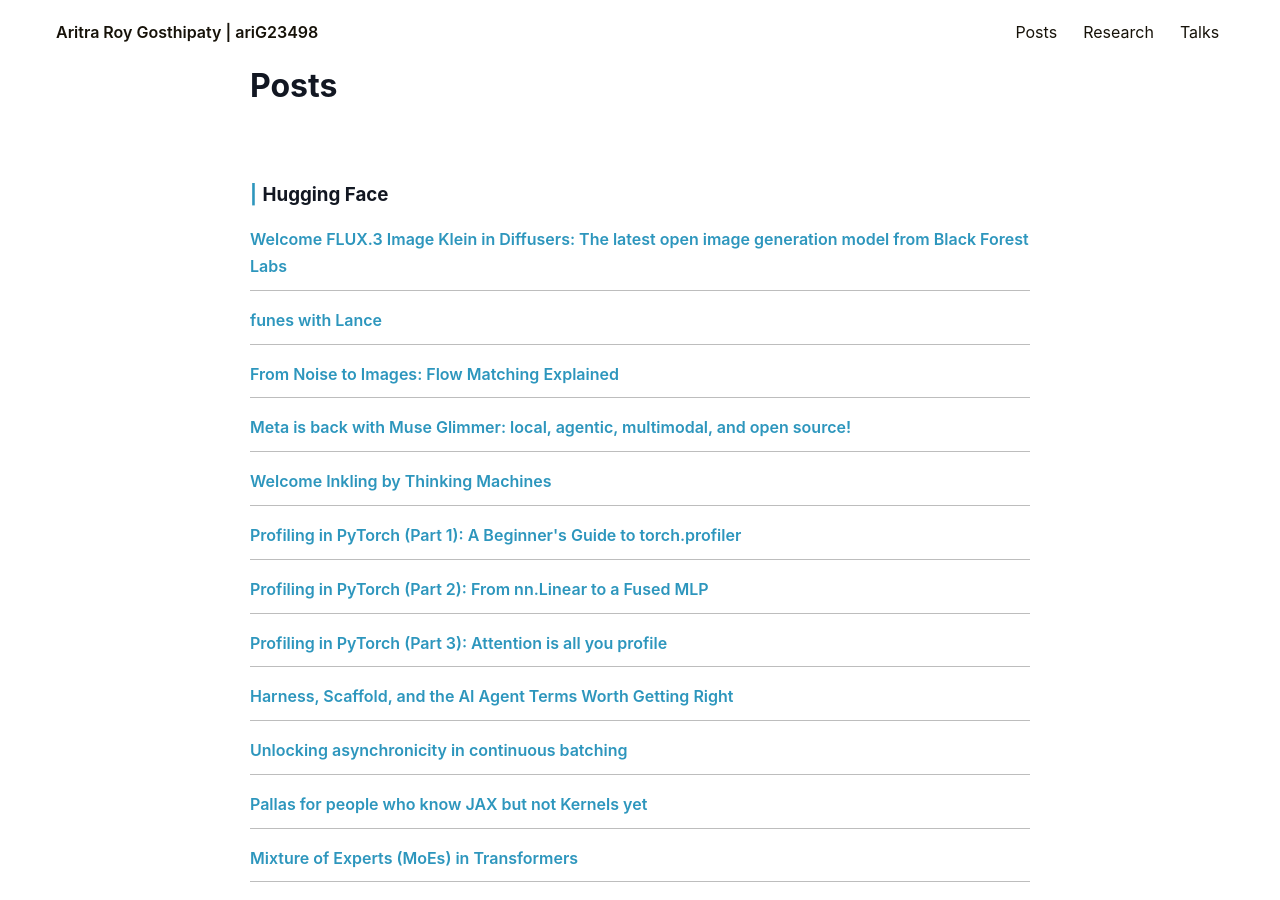
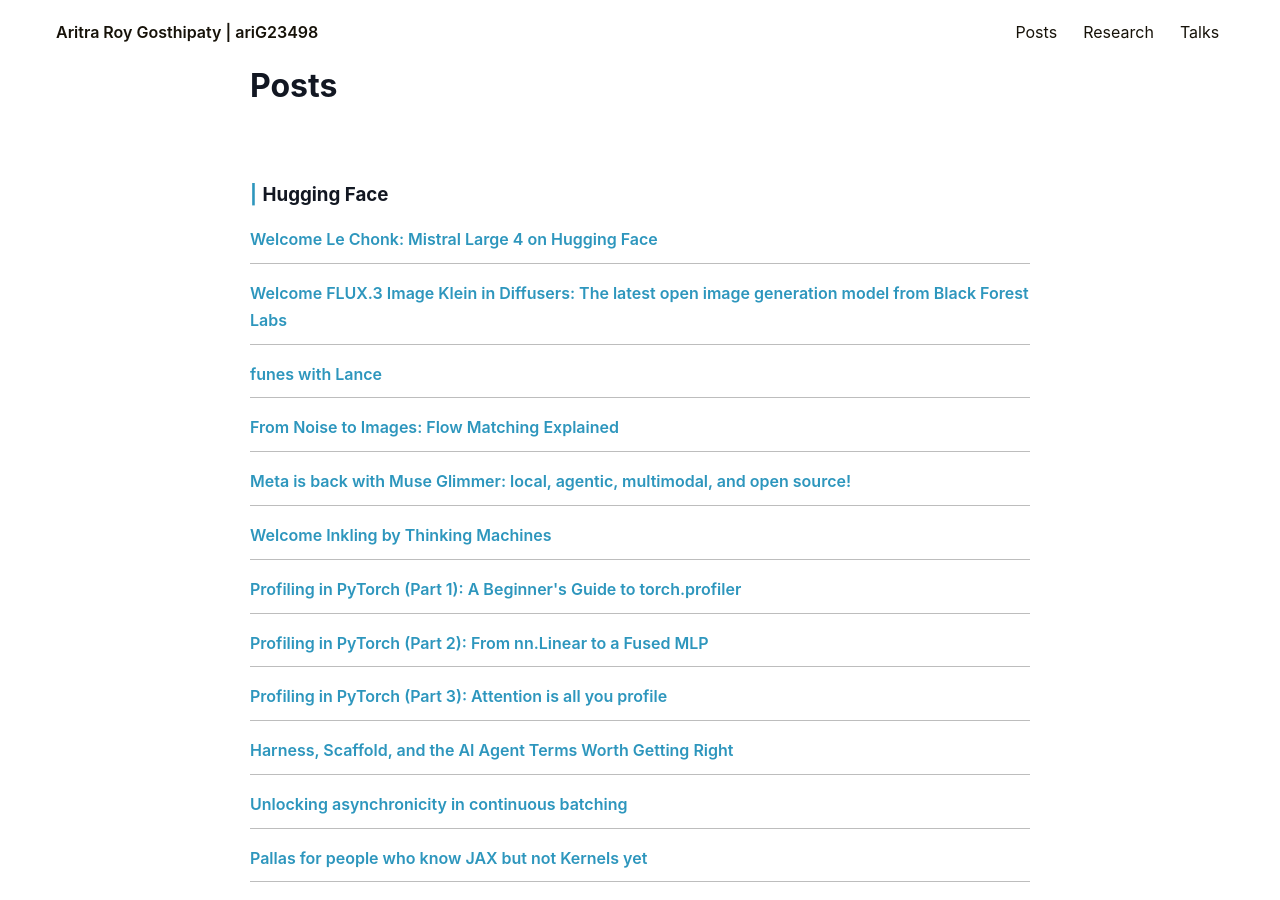
Before and after one commit to ariG23498/ariG23498.github.io, a Jekyll site: the page built from blogs.md, in a window 1280 px wide and 900 px high. Built offline with Jekyll 4.4.1, drawn with Linux system fonts in a browser that asks for light colours.

Commit message:
Update blogs.md

```diff
--- a/blogs.md
+++ b/blogs.md
@@ -7,6 +7,9 @@ permalink: /posts
 <div class="main">
    <div class="post-wrap archive">
       <h3>Hugging Face</h3>
+      <article class="archive-item">
+         <a class="archive-item-link" href="https://huggingface.co/blog/mistral-large4" target="_blank" rel="noopener noreferrer">Welcome Le Chonk: Mistral Large 4 on Hugging Face</a>
+      </article>
       <article class="archive-item">
          <a class="archive-item-link" href="https://huggingface.co/blog/flux-3" target="_blank" rel="noopener noreferrer">Welcome FLUX.3 Image Klein in Diffusers: The latest open image generation model from Black Forest Labs</a>
       </article>
```
